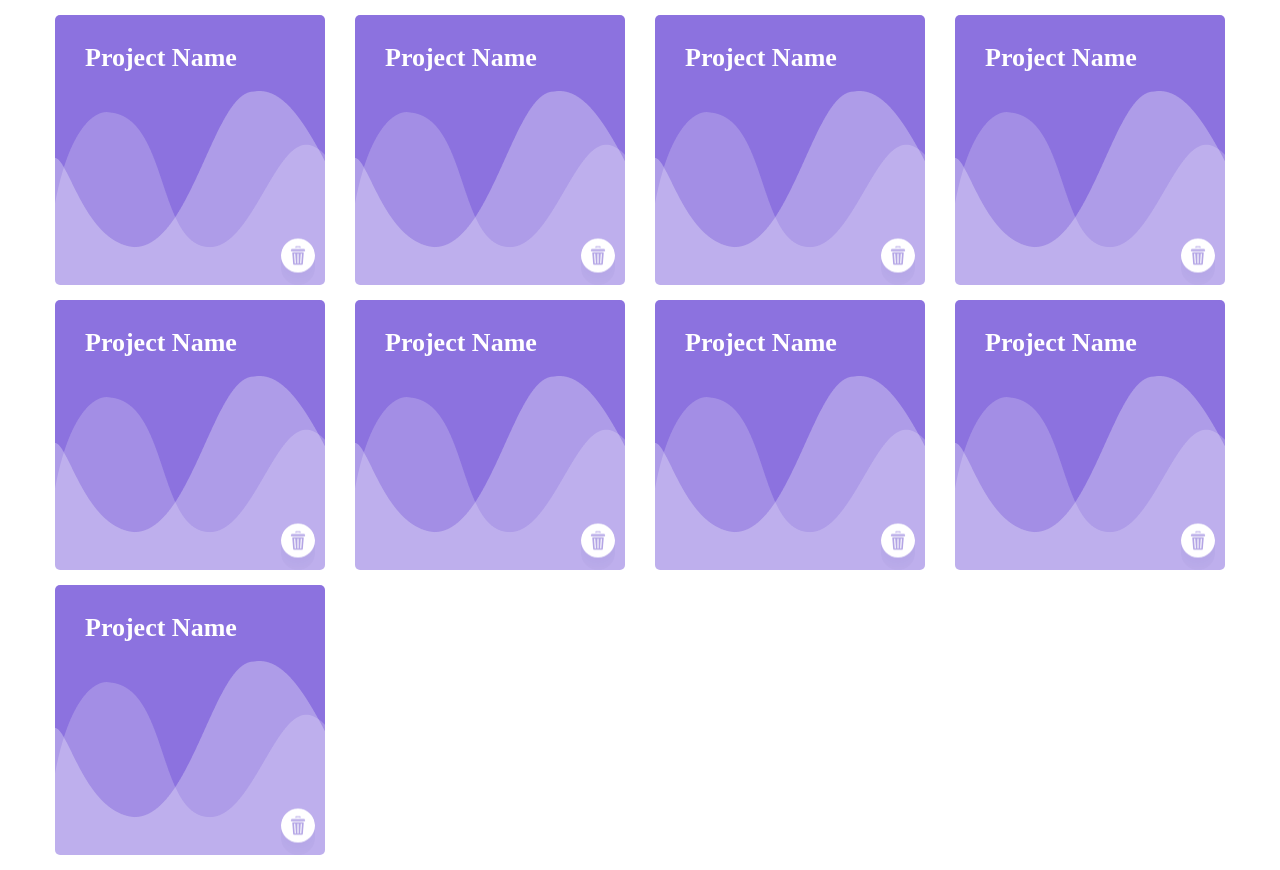
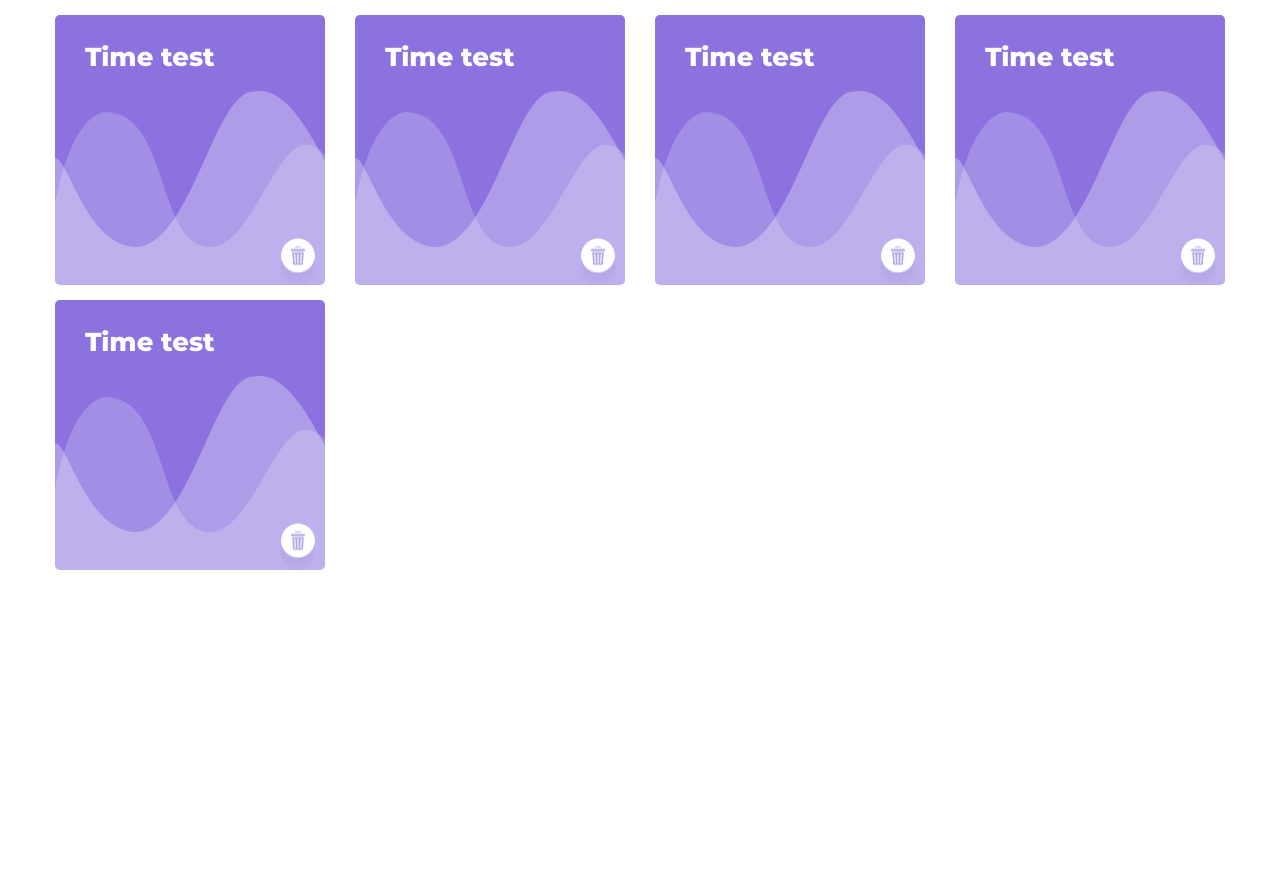
Before and after one commit to dmytrosch/task-manager-react, a React app: page / in a window 1280 px wide. Shown: the part 59-929 px from the top of the page. After the commit the page ends 800 px from the top, so only its background shows below. Built offline with nearby package versions, Linux system fonts and the light colour scheme.

Commit message:
fix dashboard

```diff
--- a/src/components/Dashboard/Dashboard.js
+++ b/src/components/Dashboard/Dashboard.js
@@ -50,41 +50,13 @@ export default function Dashboard() {
             <p className={styles.text}>Створити проект</p>
           </div>
         </div>
-        {/* <ul className={styles.projectList}>
+        <ul className={styles.projectList}>
           {projects.map((proj) => (
-            <ProjectCard key={proj.id} />
-          ))} */}
-          <ul className={styles.projectList}>
-          <li className={styles.projectItem}>
-              <ProjectCard />
+            <li className={styles.projectItem}>
+            <ProjectCard key={proj.id} name={proj.name} description={proj.description} />
             </li>
-            <li className={styles.projectItem}>
-              <ProjectCard />
-            </li>
-            <li className={styles.projectItem}>
-              <ProjectCard />
-            </li>
-            <li className={styles.projectItem}>
-              <ProjectCard />
-            </li>
-            <li className={styles.projectItem}>
-              <ProjectCard />
-            </li>
-            <li className={styles.projectItem}>
-              <ProjectCard />
-            </li>
-            <li className={styles.projectItem}>
-              <ProjectCard />
-            </li>
-            <li className={styles.projectItem}>
-              <ProjectCard />
-            </li>
-            <li className={styles.projectItem}>
-              <ProjectCard />
-            </li>
-          </ul>
-
-        {/* </ul> */}
+          ))}
+        </ul>
         </>
        </div>
      </div>
--- a/src/components/Dashboard/styles.module.css
+++ b/src/components/Dashboard/styles.module.css
@@ -2,6 +2,7 @@
     width: 1280px;
     height: 768px;
     background-color: transparent;
+    font-family: var(--primeFont);
 }
 .wrapper {
     width: 1170px;
@@ -13,7 +14,6 @@
     margin-bottom: 30px;
 }
 .title {
-    font-style: var(--primeFont);
     font-weight: 500;
     font-size: 36px;
     text-align: center;
@@ -35,7 +35,6 @@
     border-radius: 25px;
 }
 .text {
-    font-family: var(--primeFont);
     font-weight: 500;
     font-size: 18px;
     text-align: center;
@@ -44,9 +43,14 @@
 }
 .projectList {
     display: flex;
-    justify-content: space-between;
     flex-wrap: wrap;
 }
 .projectItem {
     margin-bottom: 15px;
+margin-right: 30px;
 }
+@media screen and (min-width:1280px) {
+    .projectItem:nth-child(4n+4) {
+        margin-right: 0;
+    }
+}
--- a/src/components/ProjectCard/ProjectCard.js
+++ b/src/components/ProjectCard/ProjectCard.js
@@ -1,7 +1,7 @@
 import React from 'react';
 import styles from './styles.module.css';
 
-export default function ProejctCard() {
+export default function ProejctCard({name, description}) {
     const deleteCard = (e) => {
         e.preventDefault();
         console.log('delete');
@@ -11,10 +11,10 @@ export default function ProejctCard() {
         <div className={styles.container}>
             <div className={styles.wrapper}>
                 <h2 className={styles.title}>
-                    Project Name
+                    {name}
                 </h2>
                 <p className={styles.description}>
-                    Info about project
+                    {description}
                 </p>
                 <button className={styles.button} onClick={deleteCard}>
                 </button>
--- a/src/components/ProjectCard/styles.module.css
+++ b/src/components/ProjectCard/styles.module.css
@@ -1,6 +1,6 @@
 .container {
-  height: 270px;
-  width: 270px;
+  height: 136px;
+  width: 136px;
   border-radius: 5px;
   background-color: #8C72DF;
   padding: 28px 0 0 0;
@@ -9,39 +9,74 @@
 .wrapper {
     width: 100%;
     height: 100%;
-    background: url(../../assest/icons/Vector.1.png), url(../../assest/icons/Vector.2.png);
-    background-repeat: no-repeat;
-    background-position: bottom;
 }
 
 .title {
      color: #fff;
     margin: 0 auto 20px;
-    width: 210px;
+    width: 116px;
     font-weight: 800;
-    font-size: 26px;
+    font-size: 16px;
 }
 .description {
-    display: none;
-    /* width: 210px;
-    margin: 0 auto; */
+    width: 116px;
+    margin: 0 auto;
+    opacity: 0;
+    font-size: 10px;
+    font-weight: 400;
 }
 .container:hover .description {
-    display: block;
-    width: 210px;
-    margin: 0 auto;
+    opacity: 1;
+    transition: 1s;
 }
 .button {
     background: url(../../assest/icons/delete.svg) no-repeat;
+    background-position: center;
     /* background-image: url(../../assest/icons/delete.svg); */
-    background-position: center;
     /* background-repeat: no-repeat; */
     /* background-color: transparent; */
-    width: 34px;
-    height: 47px;
+    width: 30px;
+    height: 43px;
     position: absolute;
     right: 10px;
     bottom: 0;
     outline: none;
     border-radius: 25px;
 }
+
+@media screen and (min-width:768px) {
+    .container {
+        height: 216px;
+        width: 216px;
+        }
+    .wrapper {
+        background: url(../../assest/icons/Vector.1.png), url(../../assest/icons/Vector.2.png);
+        background-repeat: no-repeat;
+        background-position: bottom;
+        }
+    .button {
+        width: 34px;
+        height: 47px;
+        }
+    .title {
+        font-size: 26px;
+        width: 176px;
+    }
+    .description {
+        font-size: 14px;
+        width: 176px;
+    }
+}
+
+@media screen and (min-width:1280px) {
+    .container {
+        height: 270px;
+        width: 270px;
+    }
+    .title {
+        width: 210px;
+    }
+    .description {
+        width: 210px;
+    }
+}
```
